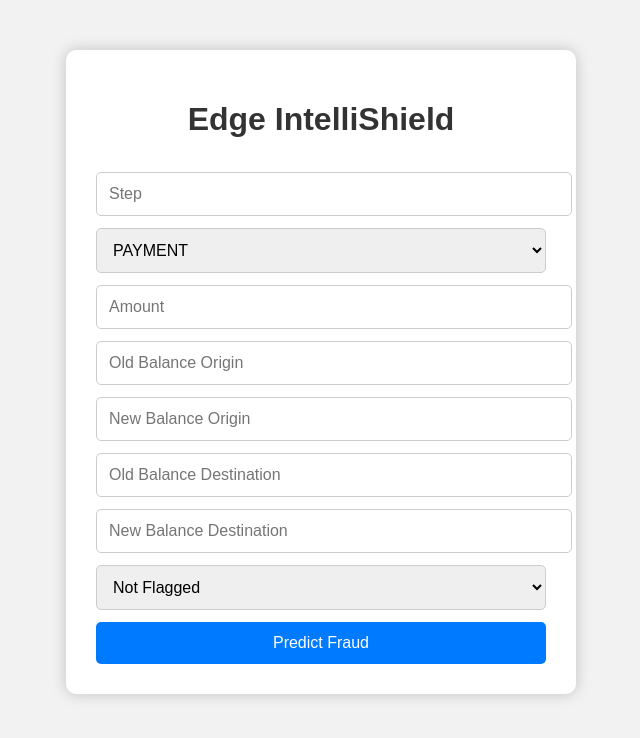
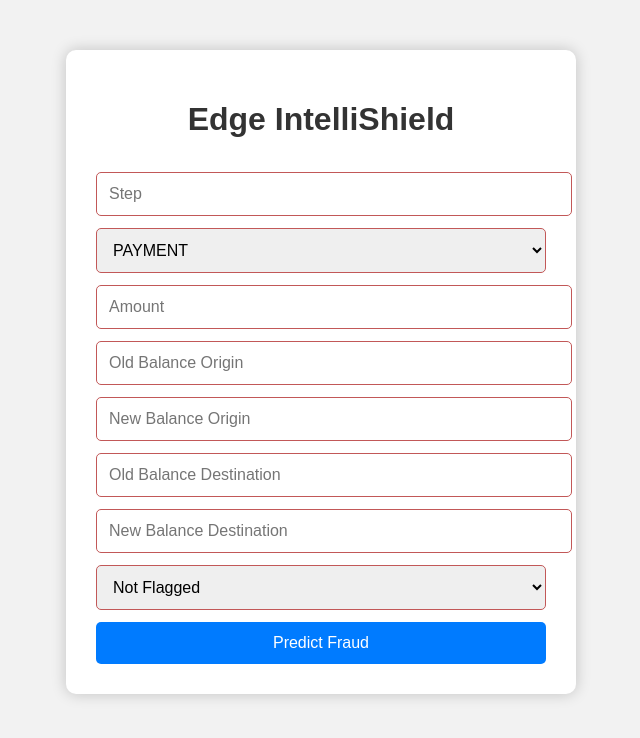
Before and after one commit to btdeeksha-prog/EdgeIntelliShield, a Flask app: page / in a window 1280 px wide. Shown: the top 738 px of the page, without its empty margins (319-959 px from the left). Run offline with Flask 3, Linux system fonts and the light colour scheme; parts of the project's set-up code (start-up, migrations or seed data) failed here and were passed over.

Commit message:
pipeline addedccc

```diff
--- a/static/style.css
+++ b/static/style.css
@@ -26,7 +26,7 @@ button{
     padding:12px;
     margin-top:12px;
     border-radius:5px;
-    border:1px solid #ccc;
+    border:1px solid #c25858;
     font-size:16px;
 }
 
```
